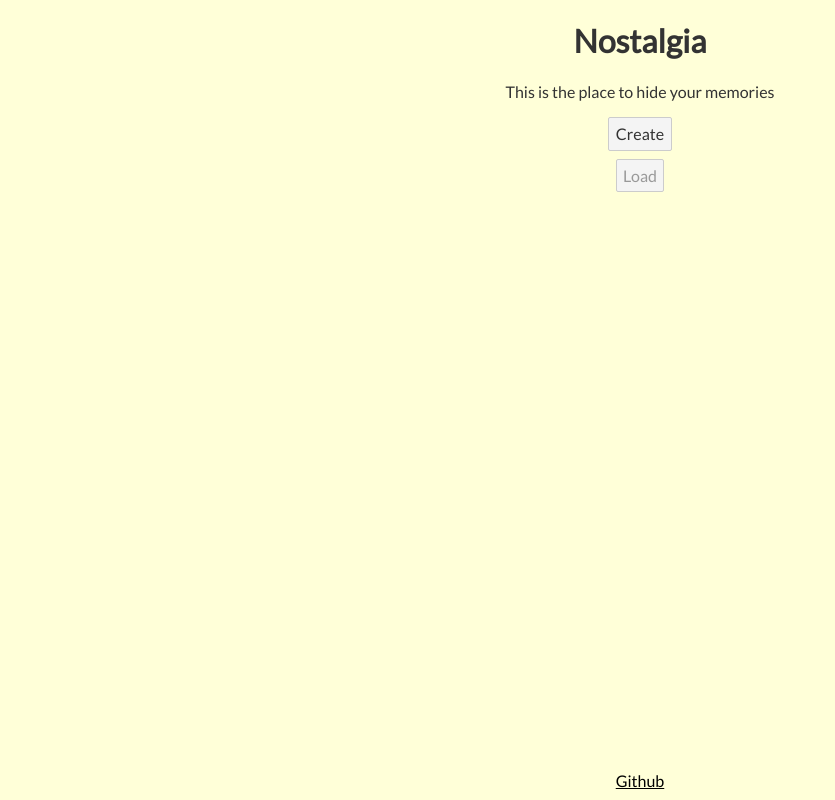
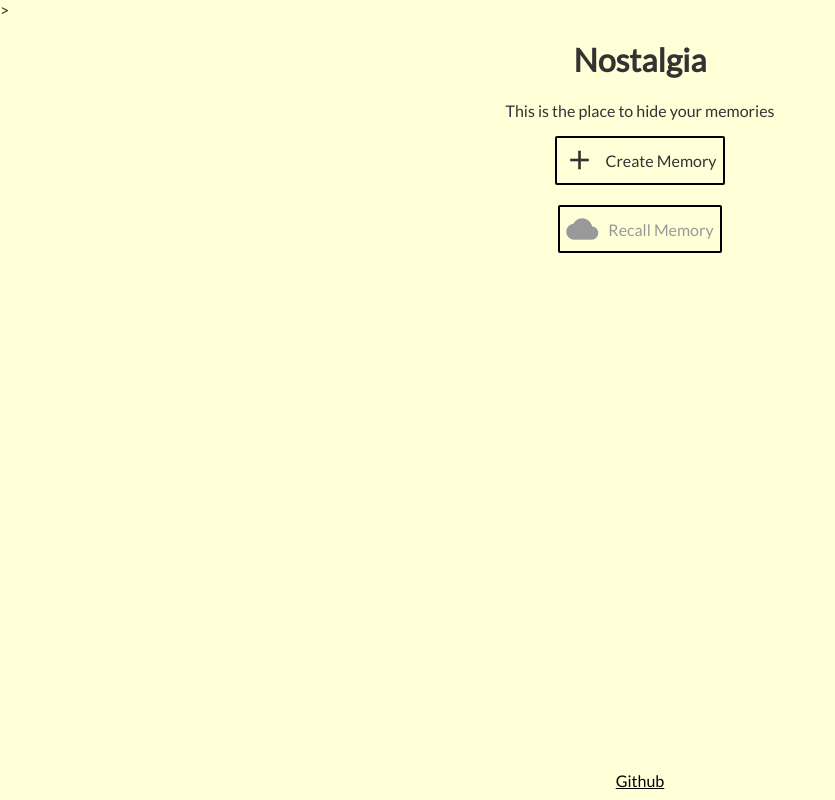
Before and after one commit to KonradLinkowski/Nostalgia, a Svelte app: page / in a window 1280 px wide. Shown: the whole page, without its empty margins (0-835 px from the left). Built offline with nearby package versions, Linux system fonts and the light colour scheme.

Commit message:
Add material icons

```diff
--- a/public/index.html
+++ b/public/index.html
@@ -6,6 +6,7 @@
 
 	<title>Nostalgia</title>
 	<link href="https://fonts.googleapis.com/css?family=Lato&display=swap" rel="stylesheet">
+	<link href="https://fonts.googleapis.com/icon?family=Material+Icons" rel="stylesheet">>
 
 	<link rel='icon' type='image/png' href='favicon.png'>
 	<link rel='stylesheet' href='global.css'>
--- a/src/App.svelte
+++ b/src/App.svelte
@@ -31,8 +31,14 @@
 	<p>This is the place to hide your memories</p>
 </header>
 <main class="main">
-	<button class="main__button main__button--save" on:click={createMemory}>Create</button>
-	<button disabled={!$memories.length} class="main__button main__button--save" on:click={openMemory}>Load</button>
+	<button class="main__button main__button--create" on:click={createMemory}>
+		<i class="main__button-icon material-icons">add</i>
+		<span>Create Memory</span>
+	</button>
+	<button disabled={!$memories.length} class="main__button main__button--recall" on:click={openMemory}>
+		<i class="main__button-icon material-icons">cloud</i>
+		<span>Recall Memory</span>
+	</button>
 	{#if createMemoryIsOpen}
 		<CreateMemory save={saveMemory}></CreateMemory>
 	{/if}
@@ -41,7 +47,7 @@
 	{/if}
 </main>
 <footer class="footer">
-	<a class="footer__link" href="https://github.com/KonradLinkowski/Nostalgia">Github</a>
+	<a class="footer__link" target="_blank" href="https://github.com/KonradLinkowski/Nostalgia">Github</a>
 </footer>
 
 <style>
@@ -55,6 +61,26 @@
 		flex-direction: column;
 		align-items: center;
 		width: 100%;
+	}
+
+	.main__button {
+		background: none;
+		border: none;
+		box-shadow: none;
+		display: flex;
+		justify-content: center;
+		align-items: center;
+		border: 2px solid black;
+		margin-bottom: 20px;
+	}
+
+	.main__button-icon {
+		font-size: 2rem;
+		margin-right: 10px;
+	}
+
+	.main__button:active {
+		background: none;
 	}
 
 	.footer {
--- a/src/CreateMemory.svelte
+++ b/src/CreateMemory.svelte
@@ -36,7 +36,10 @@
     class="memory__card">
     <span class="memory__date">{formattedDate}</span>
     <textarea class="memory__text" bind:value={newMemory} placeholder="Today I..."></textarea>
-    <button class="memory__save" on:click={saveMemory}>Save</button>
+    <button class="memory__save" on:click={saveMemory}>
+		  <i class="memory__save-icon material-icons">save</i>
+      <span>Save</span>
+    </button>
     <button class="memory__close" on:click={closeCard}>x</button>
   </article>
 </div>
@@ -51,6 +54,7 @@
     display: flex;
     justify-content: center;
     align-items: center;
+    z-index: 30;
   }
 
   .memory__overlay {
@@ -115,4 +119,24 @@
     background-color: var(--card-color);
     margin: 10px 0;
   }
+
+  .memory__save {
+		background: none;
+		border: none;
+		box-shadow: none;
+		display: flex;
+		justify-content: center;
+		align-items: center;
+		border: 2px solid black;
+		margin-bottom: 20px;
+	}
+
+	.memory__save-icon {
+		font-size: 2rem;
+		margin-right: 10px;
+	}
+
+	.memory__save:active {
+		background: none;
+	}
 </style>
--- a/src/Memory.svelte
+++ b/src/Memory.svelte
@@ -45,6 +45,7 @@
     display: flex;
     justify-content: center;
     align-items: center;
+    z-index: 30;
   }
 
   .memory__overlay {
```
